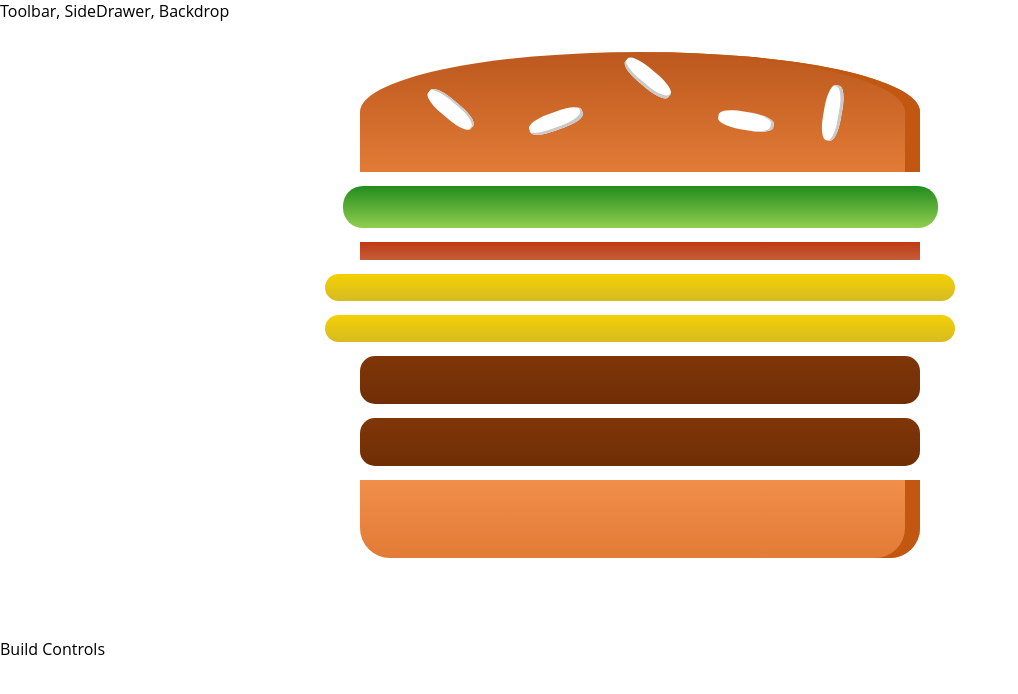
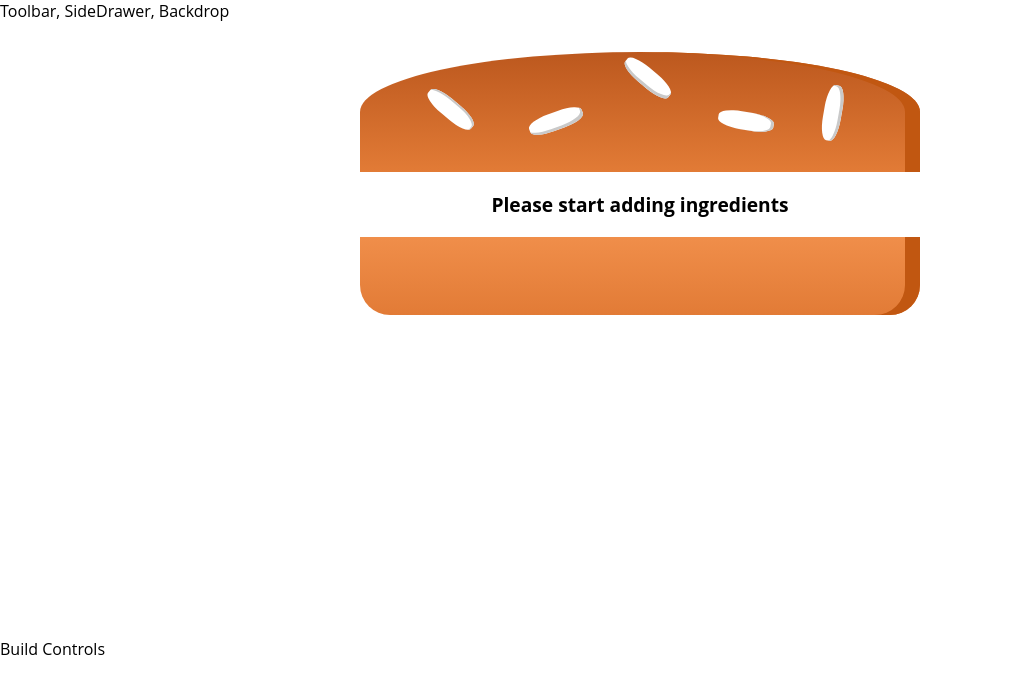
Before and after one commit to inquityy1/React, a React (Create React App) app in the folder 2. Burger app/burger-app/: page / in a window 1280 px wide. Shown: the top 694 px of the page, without its empty margins (0-1018 px from the left). Built offline with nearby package versions, Linux system fonts and the light colour scheme.

Commit message:
Calculating the Ingredient Sum Dynamically

```diff
--- a/2. Burger app/burger-app/src/components/Burger/Burger.js
+++ b/2. Burger app/burger-app/src/components/Burger/Burger.js
@@ -4,11 +4,18 @@
 import BurgerIngredient from "./BurgerIngredient/BurgerIngredient";
 
 const burger = (props) => {
-  const transformedIngredients = Object.keys(props.ingredients).map((igKey) => {
-    return [...Array(props.ingredients[igKey])].map((_, i) => {
-      return <BurgerIngredient key={igKey + i} type={igKey} />;
-    });
-  });
+  let transformedIngredients = Object.keys(props.ingredients)
+    .map((igKey) => {
+      return [...Array(props.ingredients[igKey])].map((_, i) => {
+        return <BurgerIngredient key={igKey + i} type={igKey} />;
+      });
+    })
+    .reduce((arr, el) => {
+      return arr.concat(el);
+    }, []);
+  if (transformedIngredients.length === 0) {
+    transformedIngredients = <p>Please start adding ingredients</p>;
+  }
   return (
     <div className={"Burger"}>
       <BurgerIngredient type="bread-top" />
--- a/2. Burger app/burger-app/src/containers/BurgerBuilder/BurgerBuilder.js
+++ b/2. Burger app/burger-app/src/containers/BurgerBuilder/BurgerBuilder.js
@@ -10,10 +10,10 @@
   //   }
   state = {
     ingredients: {
-      salad: 1,
-      bacon: 1,
-      cheese: 2,
-      meat: 2,
+      salad: 0,
+      bacon: 0,
+      cheese: 0,
+      meat: 0,
     },
   };
 
```
